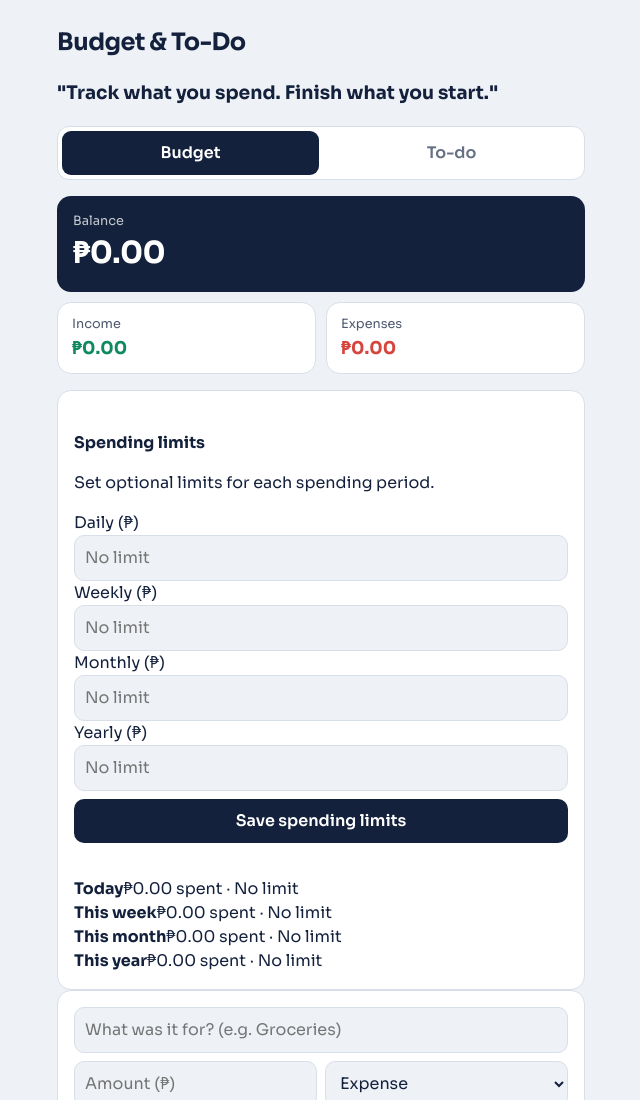
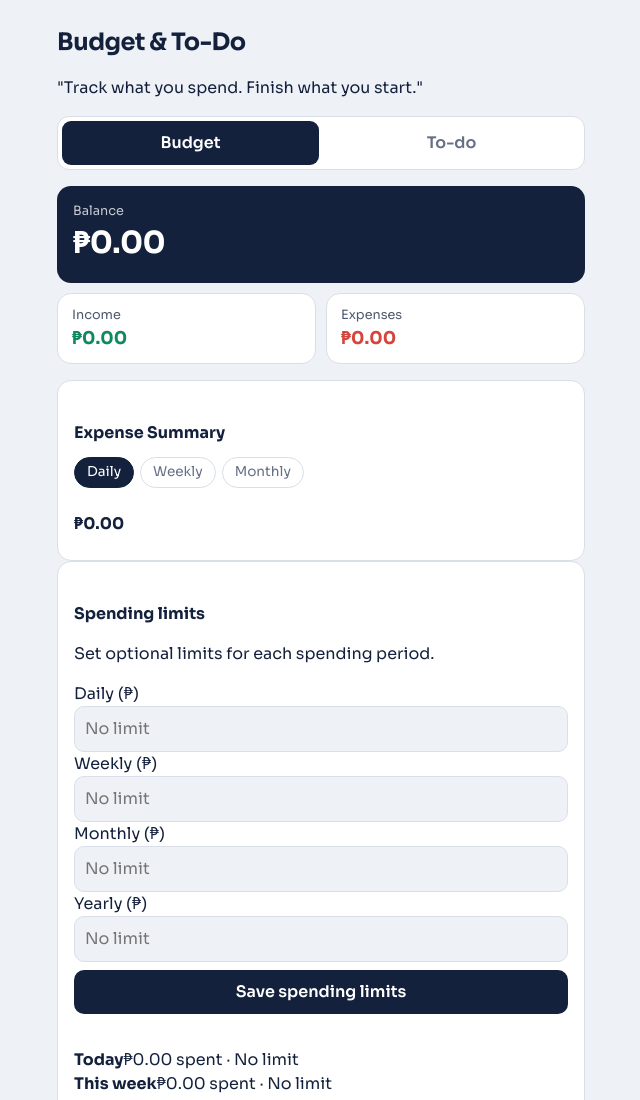
Before and after one commit to daveclapero-svg/Budget-To-Do, a plain HTML site: page index.html in a window 1280 px wide. Shown: the top 1100 px of the page, without its empty margins (319-959 px from the left). Drawn offline with Linux system fonts and the light colour scheme.

Commit message:
Refactor HTML structure for expense summary section

```diff
--- a/index.html
+++ b/index.html
@@ -25,7 +25,7 @@
   <body>
     <div class="wrap">
       <h1>Budget & To-Do</h1>
-            <h3><p class="tagline">"Track what you spend. Finish what you start."</p></h3>
+            <p class="tagline">"Track what you spend. Finish what you start."</p>
 
       <div class="tabs" role="tablist">
         <button
@@ -66,6 +66,24 @@
             ><strong class="out" id="expenses">₱0.00</strong>
           </div>
         </div>
+
+        <section class="card" aria-labelledby="expenseSummaryHeading">
+  <h2 id="expenseSummaryHeading">Expense Summary</h2>
+
+  <div class="filters" id="expenseSummaryFilters">
+    <button type="button" data-summary-period="daily" aria-pressed="true">
+      Daily
+    </button>
+    <button type="button" data-summary-period="weekly" aria-pressed="false">
+      Weekly
+    </button>
+    <button type="button" data-summary-period="monthly" aria-pressed="false">
+      Monthly
+    </button>
+  </div>
+
+  <h2 id="expenseTotal">₱0.00</h2>
+</section>
 
         <section class="card budget-limit-card" aria-labelledby="limitHeading">
           <h2 id="limitHeading">Spending limits</h2>
@@ -157,7 +175,7 @@
           <summary>Deleted history <span id="deletedCount" class="history-count">0</span></summary>
           <p class="muted-note">Deleted budget entries are kept here. You can restore them or permanently remove them.</p>
           <div class="card"><ul id="deletedList"></ul></div>
-          <button class="link" id="clearHistoryButton" type="button" onclick="clearDeletedHistory()">
+          <button class="link" id="clearHistoryButton" type="button">
             Clear deleted history
           </button>
         </details>
```
